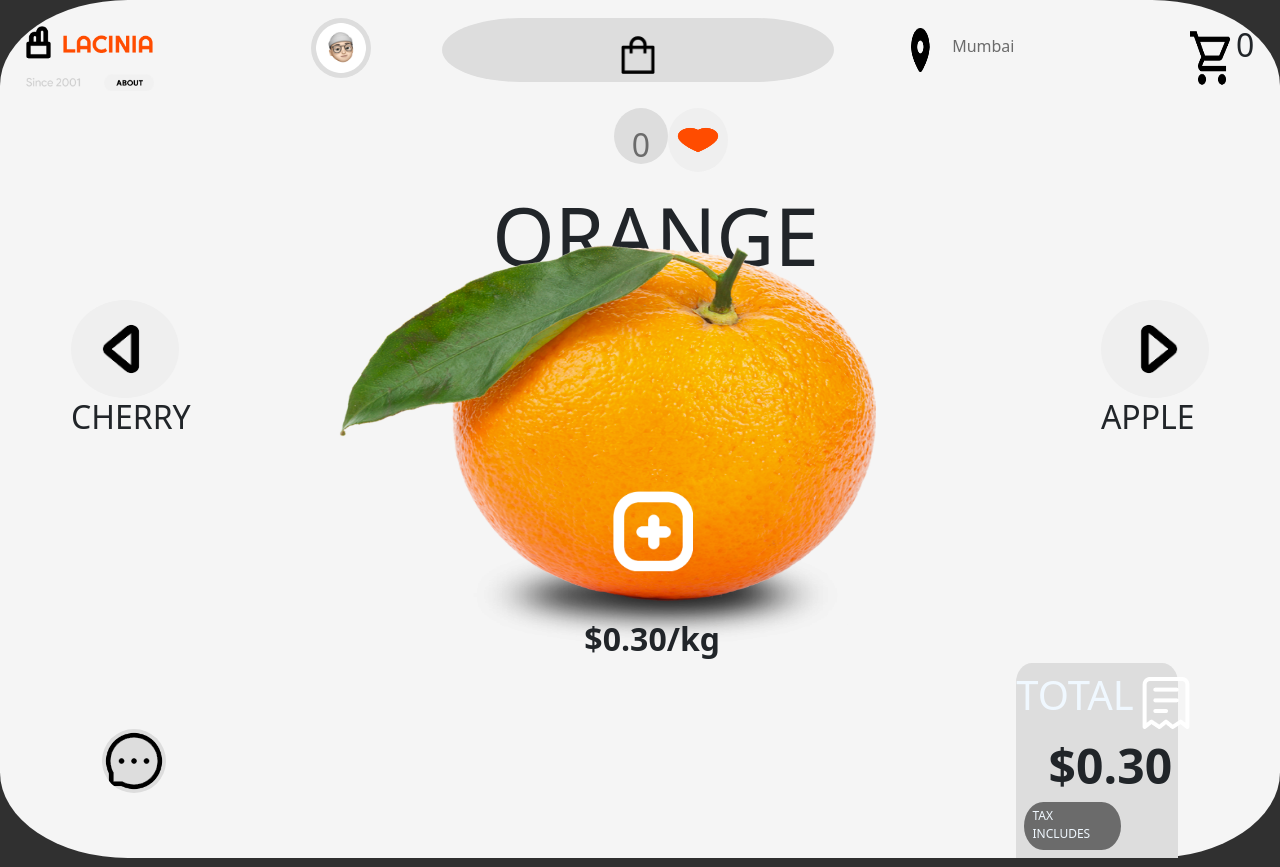
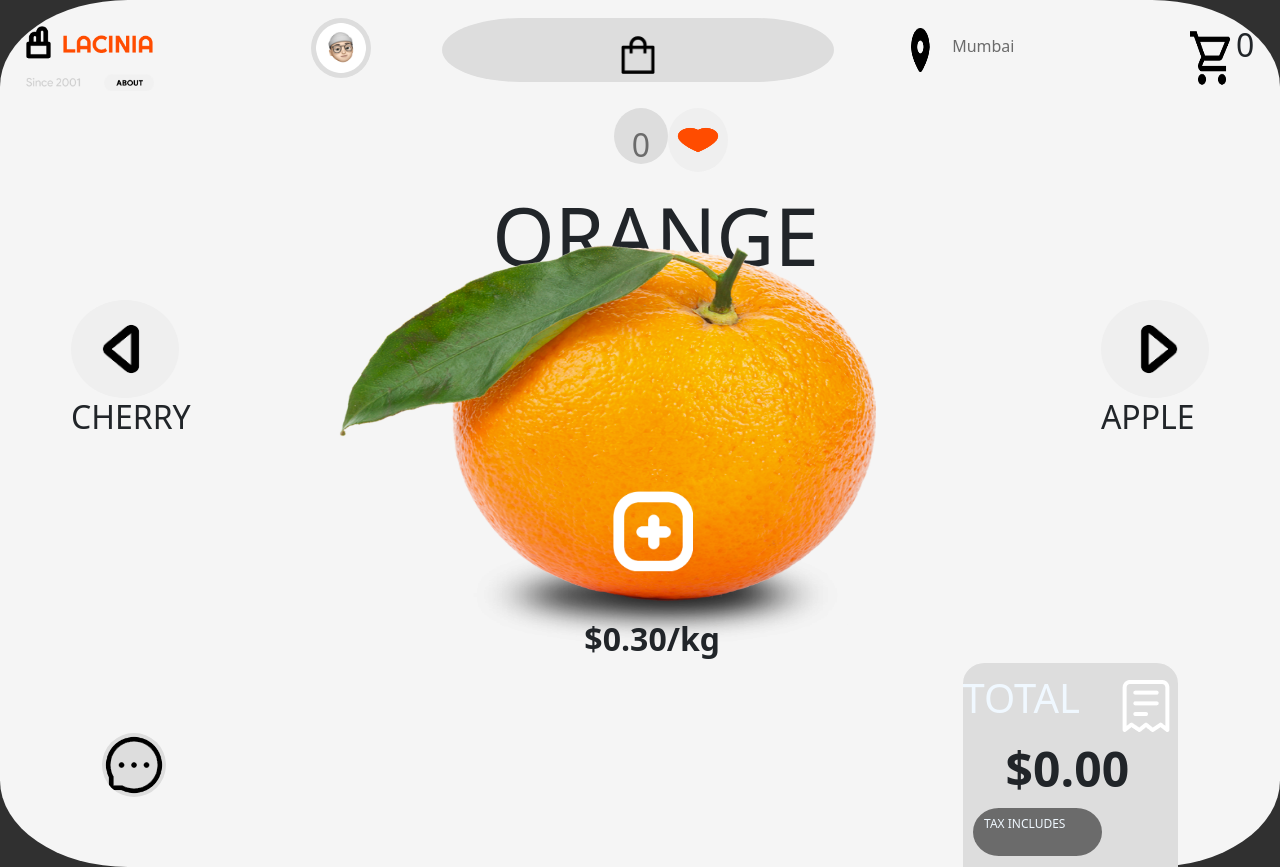
Before and after one commit to rak1999/Graphe_App, a React (Create React App) app in the folder fruit_store/: page / in a window 1280 px wide. Built offline with nearby package versions, Linux system fonts and the light colour scheme.

Commit message:
Added functionality

```diff
--- a/fruit_store/src/App.css
+++ b/fruit_store/src/App.css
@@ -172,7 +172,7 @@ button{
 
 .receipt-container{
   background-color: #ddd;
-  width: 15%;
+  width: 20%;
   border-radius: 10% 10% 0% 0%;
 }
 .receipt-header{
--- a/fruit_store/src/App.js
+++ b/fruit_store/src/App.js
@@ -6,7 +6,7 @@ import '../node_modules/bootstrap/dist/css/bootstrap.min.css';
 
 const App = () => {
   const [addItem , setAddItem] = useState(0);
-  const[price ,setPrice] = useState(0.30);
+  const[price ,setPrice] = useState(0);
   const AddToCart =()=>{
     setAddItem(addItem+1);
     setPrice(price + 0.30);
```
